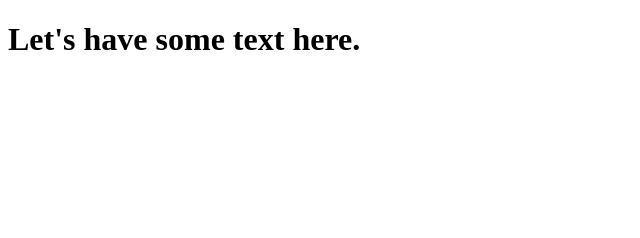
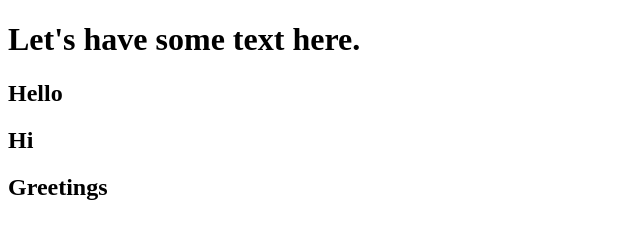
Before and after one commit to lidiyateklemariam/GitLesson, a plain HTML site: page index.html in a window 1280 px wide. Shown: the whole page, without its empty margins (0-640 px from the left). Drawn offline with Linux system fonts and the light colour scheme.

Commit message:
Some improvements

```diff
--- a/index.html
+++ b/index.html
@@ -7,6 +7,10 @@
 </head>
 <body>
     <h1>Let's have some text here.</h1>
+    <h2>Hello</h2>
+    <h2>Hi</h2>
+    <h2>Greetings</h2>
+
 
 </body>
 </html>
```
